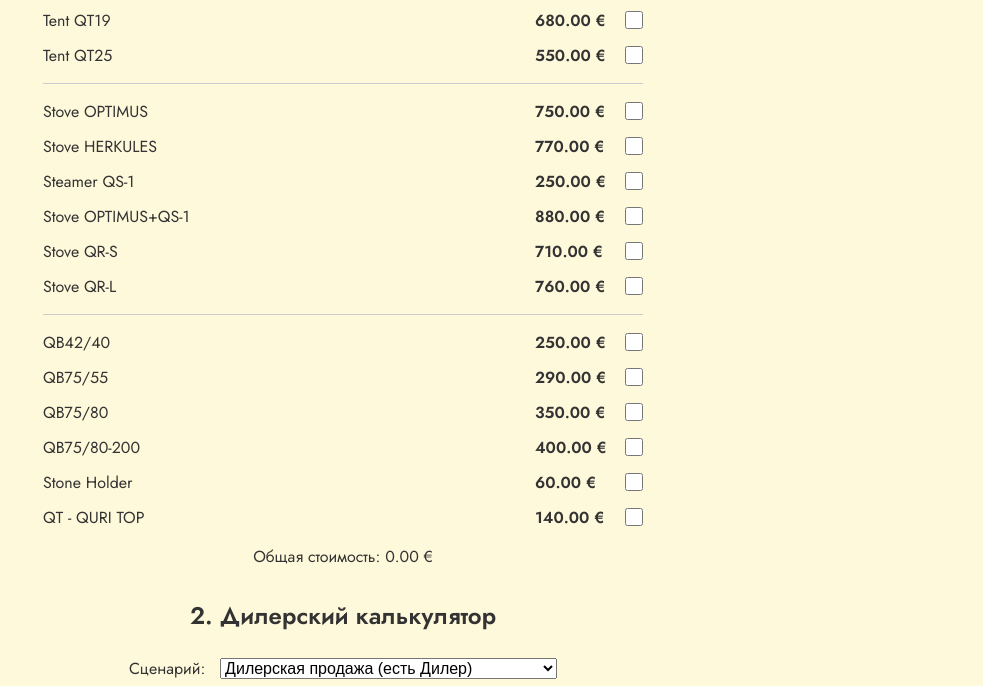
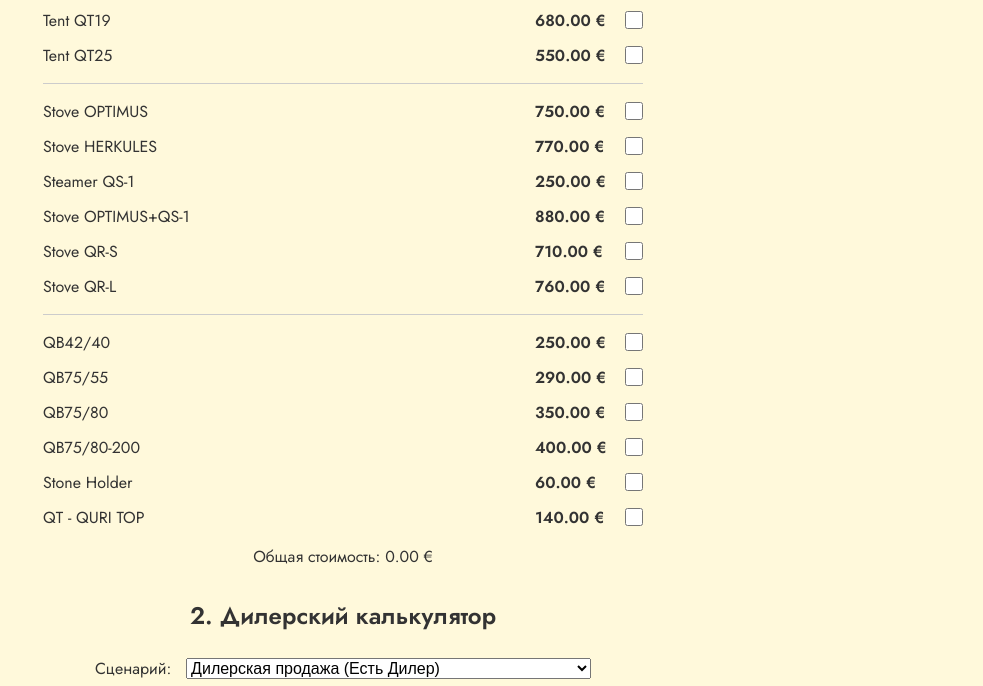
Before and after one commit to VimComp/quri, a plain HTML site: page index.html in a window 1280 px wide. Both pictures are taken after a click on the button "Перейти к дилерскому калькулятору". Shown: the part 182-868 px from the top of the page, without its empty margins (297-1280 px from the left). Drawn offline with Linux system fonts and the light colour scheme.

Commit message:
index.html

```diff
--- a/index.html
+++ b/index.html
@@ -66,7 +66,11 @@
       <h2>2. Дилерский калькулятор</h2>
       <div class="controls">
         <label for="scenario">Сценарий:</label>
-        <select id="scenario"><option data-rep="0.05" data-dealer="0.15" data-ref="0.05">Дилерская продажа (есть Дилер)</option><option data-rep="0.20" data-dealer="0.00" data-ref="0.00">Представительская продажа (нет Дилера)</option><option data-rep="0.00" data-dealer="0.00" data-ref="0.00">Прямая продажа компанией (без канала)</option></select>
+        <select id="scenario">
+          <option data-rep="0.05" data-dealer="0.15" data-ref="0.05">Дилерская продажа (Есть Дилер)</option>
+          <option data-rep="0.20" data-dealer="0.00" data-ref="0.05">Представительская продажа (Нет Дилера)</option>
+          <option data-rep="0.00" data-dealer="0.00" data-ref="0.05">Прямая продажа (Нет Представителя, Нет Дилера)</option>
+        </select>
       </div>
       <div class="controls">
         <label for="shipping">% доставки транспортом:</label>
```
